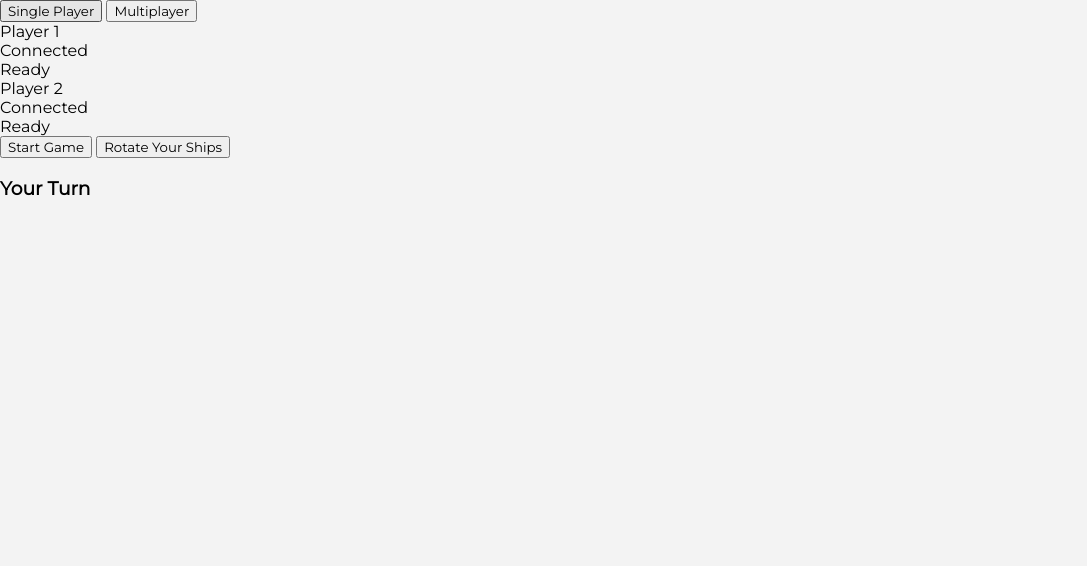
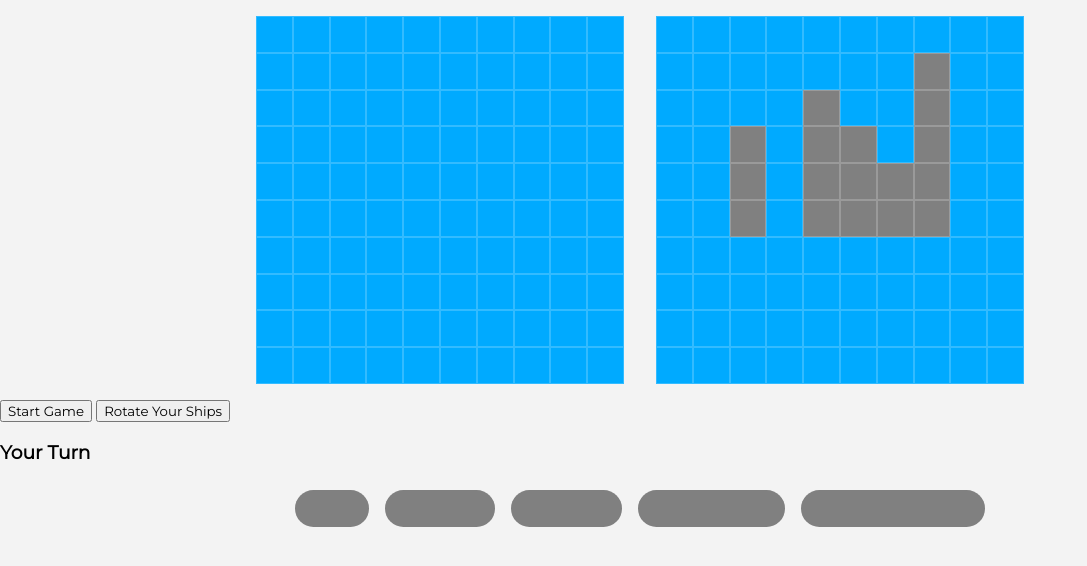
Before and after one commit to ShannonTJ/javascript-battleship, a website: page public/singleplayer.html in a window 1280 px wide. Shown: the whole page, without its empty margins (0-1087 px from the left). Drawn offline with nearby package versions, Linux system fonts and the light colour scheme.

Commit message:
single player board styling

```diff
--- a/public/app.js
+++ b/public/app.js
@@ -15,8 +15,6 @@ document.addEventListener("DOMContentLoaded", () => {
   const rotateBtn = document.querySelector("#rotate");
   const turn = document.querySelector("#whose-turn");
   const infoDisplay = document.querySelector("#info");
-  const singlePlayerButton = document.querySelector("#singlePlayerButton");
-  const multiplayerButton = document.querySelector("#multiplayerButton");
 
   //VARIABLES
   const width = 10;
@@ -42,8 +40,50 @@ document.addEventListener("DOMContentLoaded", () => {
   let cpuBattleshipCount = 0;
   let cpuCarrierCount = 0;
 
+  //SHIP ARRAY
+  const shipArray = [
+    {
+      name: "destroyer",
+      directions: [
+        [0, 1], //horizontal config
+        [0, width], //vertical config
+      ],
+    },
+    {
+      name: "submarine",
+      directions: [
+        [0, 1, 2], //horizontal config
+        [0, width, width * 2], //vertical config
+      ],
+    },
+    {
+      name: "cruiser",
+      directions: [
+        [0, 1, 2], //horizontal config
+        [0, width, width * 2], //vertical config
+      ],
+    },
+    {
+      name: "battleship",
+      directions: [
+        [0, 1, 2, 3], //horizontal config
+        [0, width, width * 2, width * 3], //vertical config
+      ],
+    },
+    {
+      name: "carrier",
+      directions: [
+        [0, 1, 2, 3, 4], //horizontal config
+        [0, width, width * 2, width * 3, width * 4], //vertical config
+      ],
+    },
+  ];
+
+  //CREATE USER AND COMPUTER GAME AREAS
+  createBoard(userGrid, userSquares);
+  createBoard(computerGrid, computerSquares);
+
   //SERVER VARIABLES (multiplayer only)
-  let gameMode = "";
   let playerNum = 0;
   let ready = false;
   let enemyReady = false;
@@ -53,13 +93,13 @@ document.addEventListener("DOMContentLoaded", () => {
   //EVENT LISTENERS
   rotateBtn.addEventListener("click", rotate);
   ships.forEach((ship) => ship.addEventListener("dragstart", dragStart));
-  singlePlayerButton.addEventListener("click", startSinglePlayer);
-  multiplayerButton.addEventListener("click", startMultiplayer);
+
+  //SELECT PLAYER MODE
+  if (gameMode === "singlePlayer") startSinglePlayer();
+  else startMultiplayer();
 
   //MULTIPLAYER FUNCTION
   function startMultiplayer() {
-    gameMode = "multiplayer";
-
     //Get player number
     const socket = io();
     socket.on("player-number", (num) => {
@@ -153,8 +193,6 @@ document.addEventListener("DOMContentLoaded", () => {
 
   //SINGLE PLAYER FUNCTION
   function startSinglePlayer() {
-    gameMode = "singlePlayer";
-
     //CREATE THE COMPUTER SHIPS (singlePlayer mode ONLY)
     generate(shipArray[0]);
     generate(shipArray[1]);
@@ -183,45 +221,6 @@ document.addEventListener("DOMContentLoaded", () => {
       squares.push(square);
     }
   }
-
-  //SHIP ARRAY
-  const shipArray = [
-    {
-      name: "destroyer",
-      directions: [
-        [0, 1], //horizontal config
-        [0, width], //vertical config
-      ],
-    },
-    {
-      name: "submarine",
-      directions: [
-        [0, 1, 2], //horizontal config
-        [0, width, width * 2], //vertical config
-      ],
-    },
-    {
-      name: "cruiser",
-      directions: [
-        [0, 1, 2], //horizontal config
-        [0, width, width * 2], //vertical config
-      ],
-    },
-    {
-      name: "battleship",
-      directions: [
-        [0, 1, 2, 3], //horizontal config
-        [0, width, width * 2, width * 3], //vertical config
-      ],
-    },
-    {
-      name: "carrier",
-      directions: [
-        [0, 1, 2, 3, 4], //horizontal config
-        [0, width, width * 2, width * 3, width * 4], //vertical config
-      ],
-    },
-  ];
 
   //RANDOMLY GENERATE COMPUTER SHIPS
   function generate(ship) {
@@ -608,10 +607,6 @@ document.addEventListener("DOMContentLoaded", () => {
 
   //INVOKE FUNCTIONS////////////////////////////////////////////////////////////////////////
 
-  //CREATE USER AND COMPUTER GAME AREAS
-  createBoard(userGrid, userSquares);
-  createBoard(computerGrid, computerSquares);
-
   //DRAG AND DROP LOGIC
   userSquares.forEach((square) =>
     square.addEventListener("dragstart", dragStart)
--- a/public/singleplayer.html
+++ b/public/singleplayer.html
@@ -7,29 +7,14 @@
     <link rel="stylesheet" href="style.css">
     <link href="https://fonts.googleapis.com/css2?family=Permanent+Marker&display=swap" rel="stylesheet">
     <link href="https://fonts.googleapis.com/css2?family=Montserrat&display=swap" rel="stylesheet">
-    <script src="/socket.io/socket.io.js"></script>
+    <script>let gameMode = "singlePlayer";</script>
     <script src="app.js" charset="UTF-8"></script>
 </head>
 <body>
 
-    <button id="singlePlayerButton">Single Player</button>
-    <button id="multiplayerButton">Multiplayer</button>
-
-    <div class="player p1">
-        Player 1
-        <div class="connected">Connected<span></span></div>
-        <div class="ready">Ready<span></span></div>
-    </div>
-
-    <div class="player p2">
-        Player 2
-        <div class="connected">Connected<span></span></div>
-        <div class="ready">Ready<span></span></div>
-    </div>
-
     <div class="container">
-        <div class="grid grid-user"></div>
-        <div class="grid grid-computer"></div>
+        <div class="battleship-grid grid-user"></div>
+        <div class="battleship-grid grid-computer"></div>
     </div>
 
     <div class="hidden-info">
@@ -39,6 +24,7 @@
         <h3 id="info"></h3>
     </div>
 
+    <div class="container">
         <div class="grid-display">
             <div class="ship destroyer-container" draggable="true"><div id="destroyer-0"></div><div id="destroyer-1"></div></div>
             <div class="ship submarine-container" draggable="true"><div id="submarine-0"></div><div id="submarine-1"></div><div id="submarine-2"></div></div>
@@ -46,6 +32,7 @@
             <div class="ship battleship-container" draggable="true"><div id="battleship-0"></div><div id="battleship-1"></div><div id="battleship-2"></div><div id="battleship-3"></div></div>
             <div class="ship carrier-container" draggable="true"><div id="carrier-0"></div><div id="carrier-1"></div><div id="carrier-2"></div><div id="carrier-3"></div><div id="carrier-4"></div></div>
         </div>
+    </div>
 
 </body>
 </html>
--- a/public/style.css
+++ b/public/style.css
@@ -60,121 +60,83 @@ body {
   opacity: 0.25;
 }
 
-/* .container {
+.container {
+  display: flex;
+  justify-content: center;
+  width: 100%;
+}
+
+.battleship-grid {
+  margin: 2vmin;
+  display: grid;
+  background-color: hsl(200, 100%, 50%);
+  grid-template-rows: repeat(10, 4.6vmin);
+  grid-template-columns: repeat(10, 4.6vmin);
+}
+
+.taken,
+.ship {
+  background-color: grey;
+}
+
+.grid-display {
   display: flex;
 }
 
-.grid-user,
-.grid-computer {
-  width: 400px;
-  height: 400px;
+.ship > div {
+  width: 4.6vmin;
+  height: 4.6vmin;
+}
+
+.ship {
   display: flex;
   flex-wrap: wrap;
-  background-color: lightblue;
-  margin: 20px;
+  margin: 1vmin;
+  width: calc(4.6vmin * var(--width, 1));
+  height: calc(4.6vmin * var(--height, 1));
+  border-radius: 2.3vmin;
 }
 
-.grid div {
-  width: 40px;
-  height: 40px;
-}
-
-.grid-display {
-  width: 400px;
-  height: 400px;
-  margin: 20px;
-  background-color: lightblue;
+.battleship-grid div {
+  border: 1px solid hsla(0, 0%, 100%, 0.2);
 }
 
 .destroyer-container {
-  width: 80px;
-  height: 40px;
-  background-color: black;
-  margin: 10px;
-  display: flex;
+  --width: 2;
 }
 
 .destroyer-container-vertical {
-  width: 40px;
-  height: 80px;
-  background-color: black;
-  margin: 10px;
-  display: flex;
-  flex-wrap: wrap;
+  --height: 2;
+  --width: 1;
 }
 
 .submarine-container,
 .cruiser-container {
-  width: 120px;
-  height: 40px;
-  background-color: black;
-  margin: 10px;
-  display: flex;
+  --width: 3;
 }
 
 .submarine-container-vertical,
 .cruiser-container-vertical {
-  width: 40px;
-  height: 120px;
-  background-color: black;
-  margin: 10px;
-  display: flex;
-  flex-wrap: wrap;
+  --height: 3;
+  --width: 1;
 }
 
 .battleship-container {
-  width: 160px;
-  height: 40px;
-  background-color: grey;
-  margin: 10px;
-  display: flex;
+  --width: 4;
 }
 
 .battleship-container-vertical {
-  width: 40px;
-  height: 160px;
-  background-color: grey;
-  margin: 10px;
-  display: flex;
-  flex-wrap: wrap;
+  --height: 4;
+  --width: 1;
 }
 
 .carrier-container {
-  width: 200px;
-  height: 40px;
-  background-color: black;
-  margin: 10px;
-  display: flex;
+  --width: 5;
 }
 
 .carrier-container-vertical {
-  width: 40px;
-  height: 200px;
-  background-color: black;
-  margin: 10px;
-  display: flex;
-  flex-wrap: wrap;
-}
-
-.ship div {
-  width: 40px;
-  height: 40px;
-}
-
-.destroyer {
-  background-color: black;
-}
-.submarine {
-  background-color: black;
-}
-.cruiser {
-  background-color: black;
-}
-.battleship {
-  background-color: grey;
-}
-.carrier {
-  background-color: black;
+  --height: 5;
+  --width: 1;
 }
 
 .kaboom {
@@ -200,4 +162,4 @@ body {
 
 span.green {
   background: green;
-} */
+}
```
Lines whose indentation alone changed are shown as unchanged.
